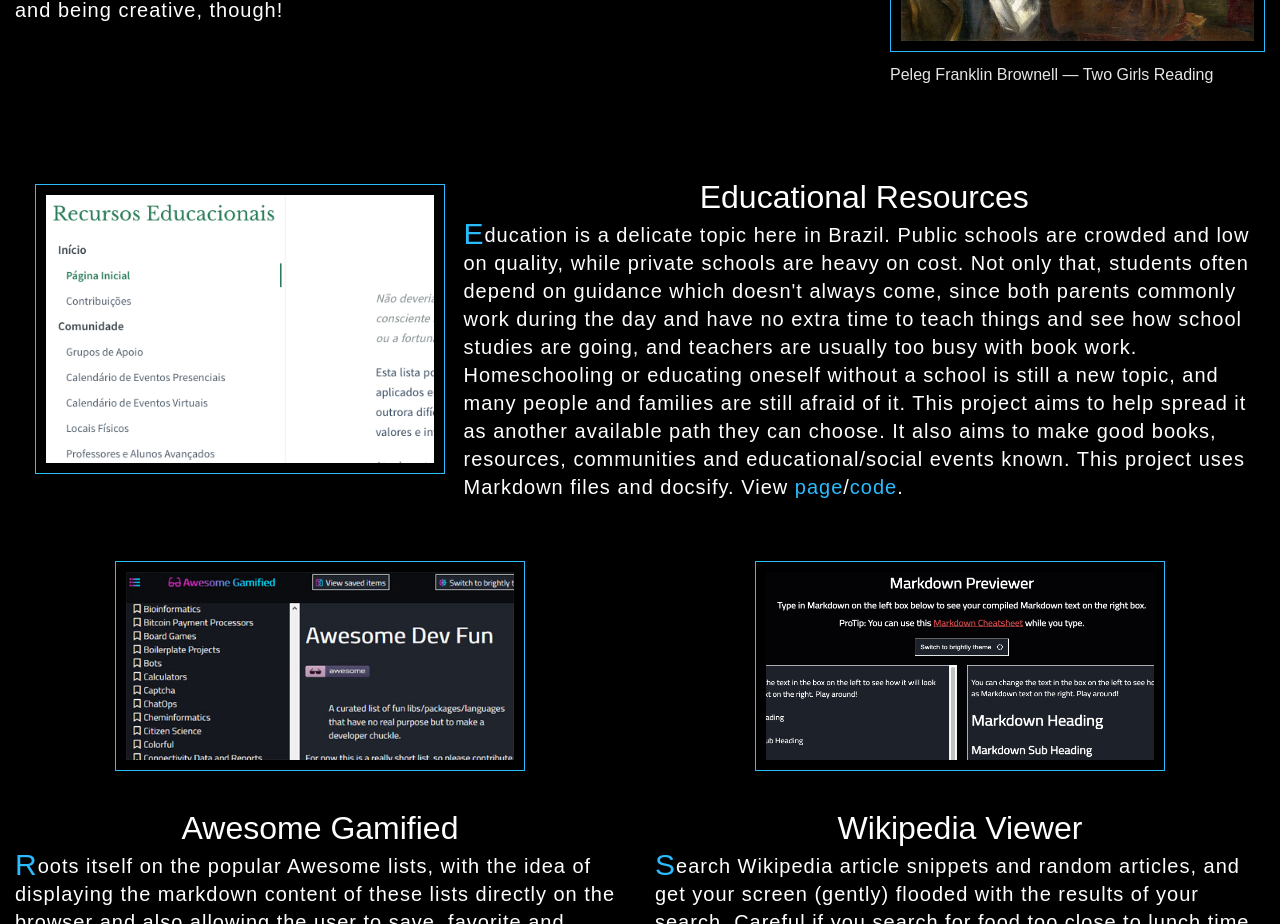
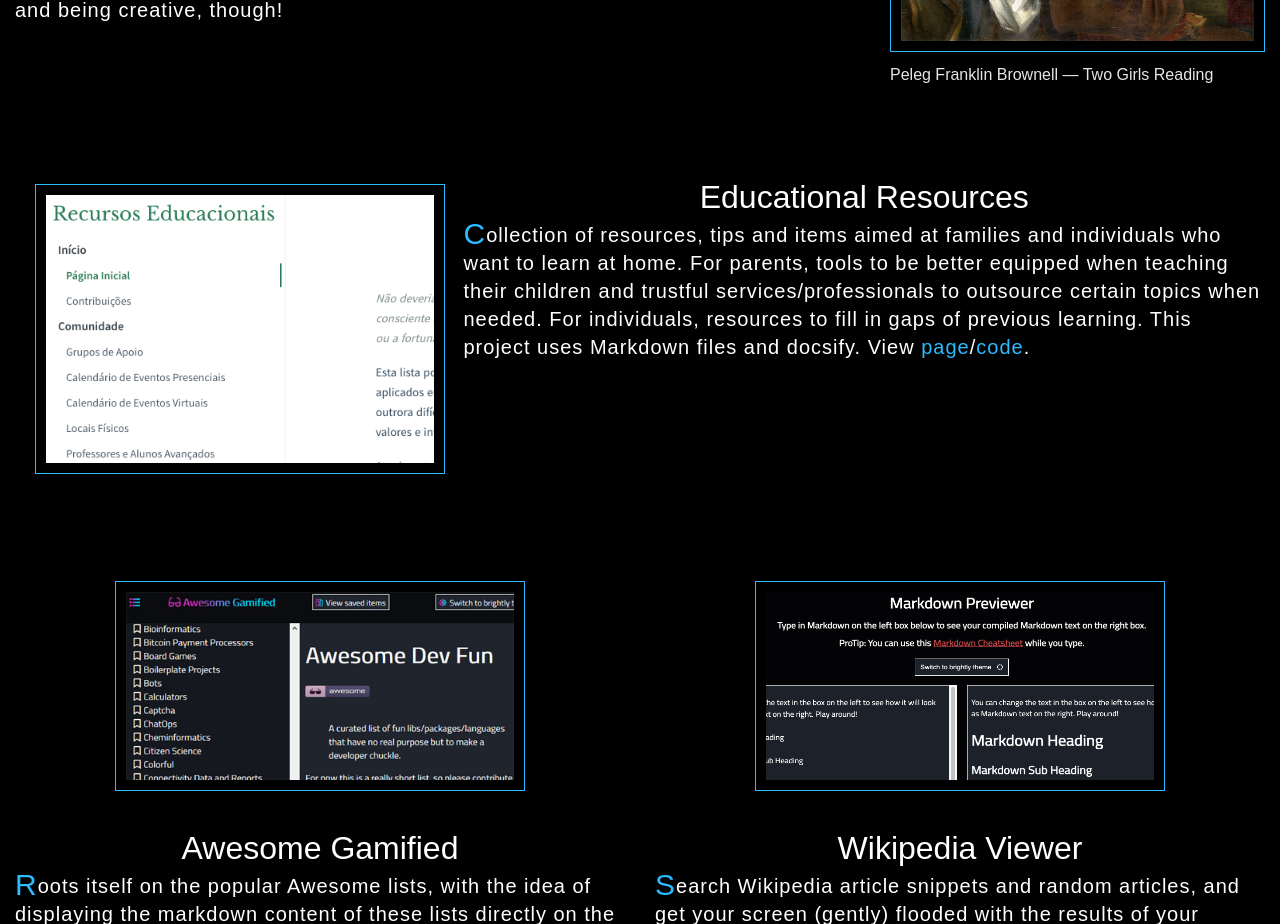
Before and after one commit to carolinaknoll/carolinaknoll.github.io, a React app: page / in a window 1280 px wide. Shown: the part 2320-3244 px from the top of the page. Built offline with nearby package versions, Linux system fonts and the light colour scheme; the HTML template or start-up script is replaced by a standard one; a web font is replaced by a local one.

Commit message:
fix: educational resources project description

```diff
--- a/src/app/components/templates/home/portfolio/styles.module.scss
+++ b/src/app/components/templates/home/portfolio/styles.module.scss
@@ -24,7 +24,7 @@
     margin-top: 100px;
 
     &ItemFirst {
-      margin-bottom: 40px;
+      margin-bottom: 200px;
       padding-top: 40px;
 
       img {
--- a/src/app/locales/en.json
+++ b/src/app/locales/en.json
@@ -31,7 +31,7 @@
   "portfolioDescription2": "Since I code mostly everyday for work, I prefer to spend most off-time far away from screens and building relationships with the people I love dearly while building puzzles, discussing book reads and watching action movies. So I prefer to keep my projects this way for now. We can always chat about current approaches to solving problems and being creative, though!",
 
   "project1Title": "Educational Resources",
-  "project1Description": "Education is a delicate topic here in Brazil. Public schools are crowded and low on quality, while private schools are heavy on cost. Not only that, students often depend on guidance which doesn't always come, since both parents commonly work during the day and have no extra time to teach things and see how school studies are going, and teachers are usually too busy with book work. Homeschooling or educating oneself without a school is still a new topic, and many people and families are still afraid of it. This project aims to help spread it as another available path they can choose. It also aims to make good books, resources, communities and educational/social events known.",
+  "project1Description": "Collection of resources, tips and items aimed at families and individuals who want to learn at home. For parents, tools to be better equipped when teaching their children and trustful services/professionals to outsource certain topics when needed. For individuals, resources to fill in gaps of previous learning.",
   "project1Tech": "Markdown files and docsify.",
   "project2Title": "Awesome Gamified",
   "project2Description": "Roots itself on the popular Awesome lists, with the idea of displaying the markdown content of these lists directly on the browser and also allowing the user to save, favorite and delete saved items. The user interface is a bit clunky and messy, but you get the idea.",
```
